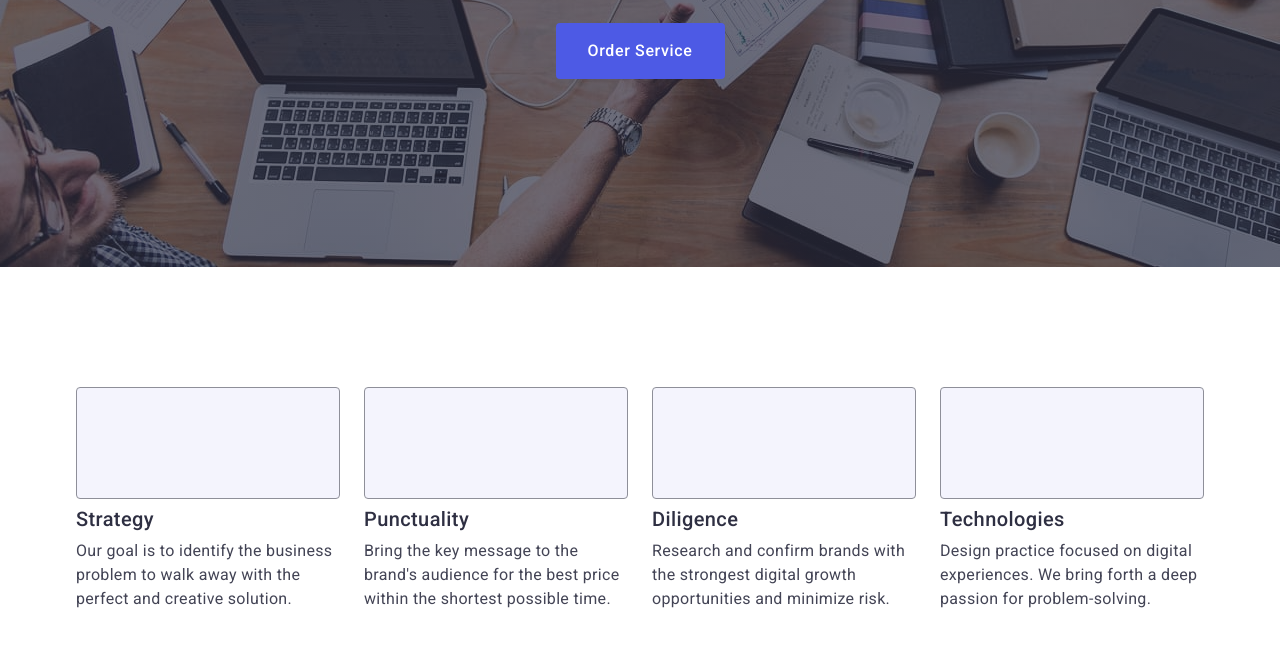
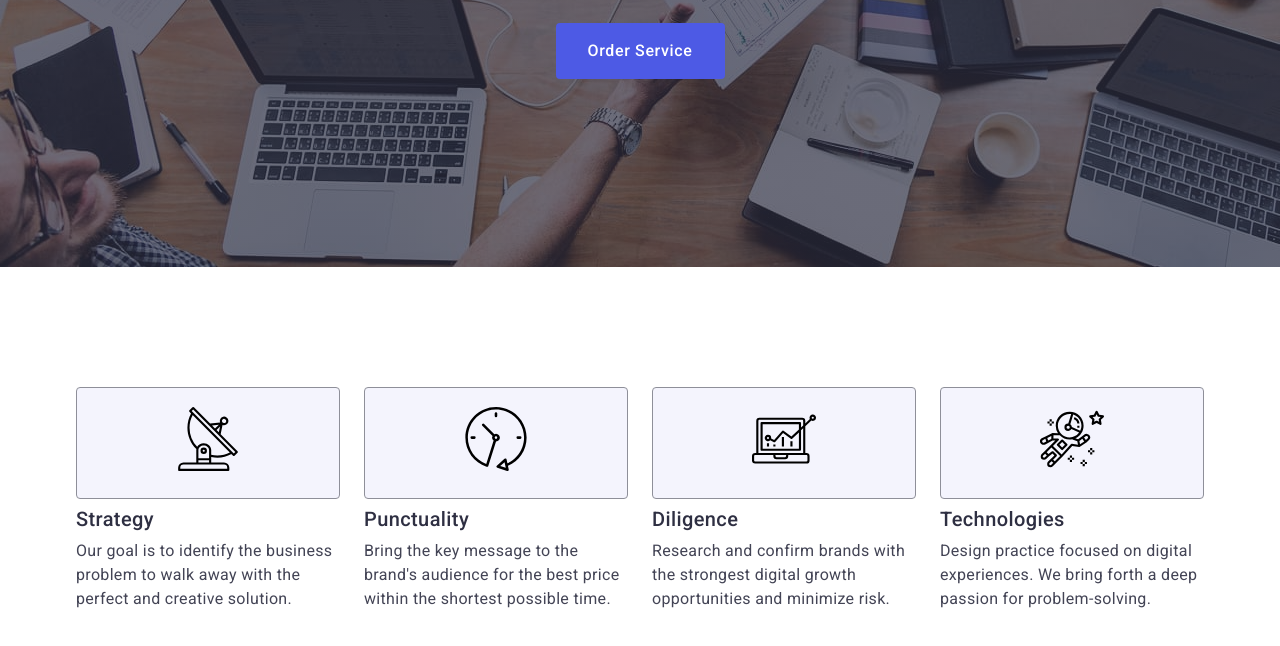
Before and after one commit to Andriyg911/goit-markup-hw-04, a plain HTML site: page index.html in a window 1280 px wide. Shown: the part 406-1052 px from the top of the page. Drawn offline with nearby package versions, Linux system fonts and the light colour scheme.

Commit message:
Add files via upload

```diff
--- a/index.html
+++ b/index.html
@@ -51,7 +51,7 @@
       <ul class="section-one-list">
         <li class="section-one-list-item">
           <div class="svg"><svg class="svg-img" width="64px" >
-            <use href="./images/icon.svg#icon-antenna"></use>
+            <use href="./images/icons.svg#icon-antenna"></use>
           </svg></div>
           <h3 class="section-one-item-title-textb">Strategy</h3>
         <p class="section-one-list-text">
@@ -61,7 +61,7 @@
         </li>
           <li class="section-one-list-item">
             <div class="svg"><svg class="svg-img" width="64px" >
-              <use href="./images/icon.svg#icon-clock"></use>
+              <use href="./images/icons.svg#icon-clock"></use>
             </svg></div>
           <h3 class="section-one-item-title-textb">Punctuality</h3>
           <p class="section-one-list-text">
@@ -70,7 +70,7 @@
         </li>
           <li class="section-one-list-item">
             <div class="svg"><svg class="svg-img" width="64px" >
-              <use href="./images/icon.svg#icon-diagram"></use>
+              <use href="./images/icons.svg#icon-diagram"></use>
             </svg></div>
           <h3 class="section-one-item-title-textb">Diligence</h3>
           <p class="section-one-list-text">
@@ -79,7 +79,7 @@
         </li>
         <li class="section-one-list-item">
           <div class="svg"><svg class="svg-img" width="64px" >
-            <use href="./images/icon.svg#icon-astronaut"></use>
+            <use href="./images/icons.svg#icon-astronaut"></use>
           </svg></div>
           <h3 class="section-one-item-title-textb">Technologies</h3>
           <p class="section-one-list-text">
```
Also changed, not shown: images/icons.svg (added).
